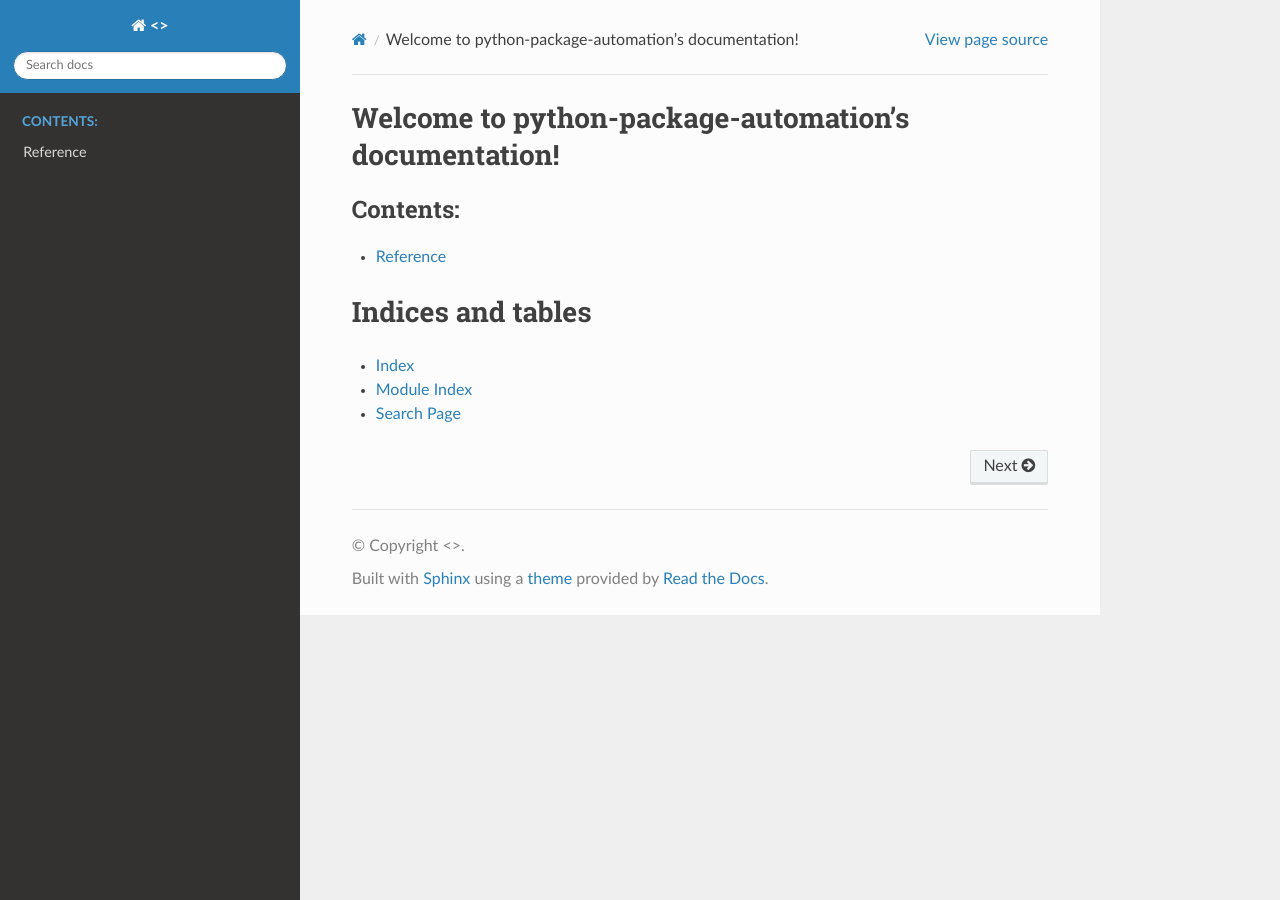
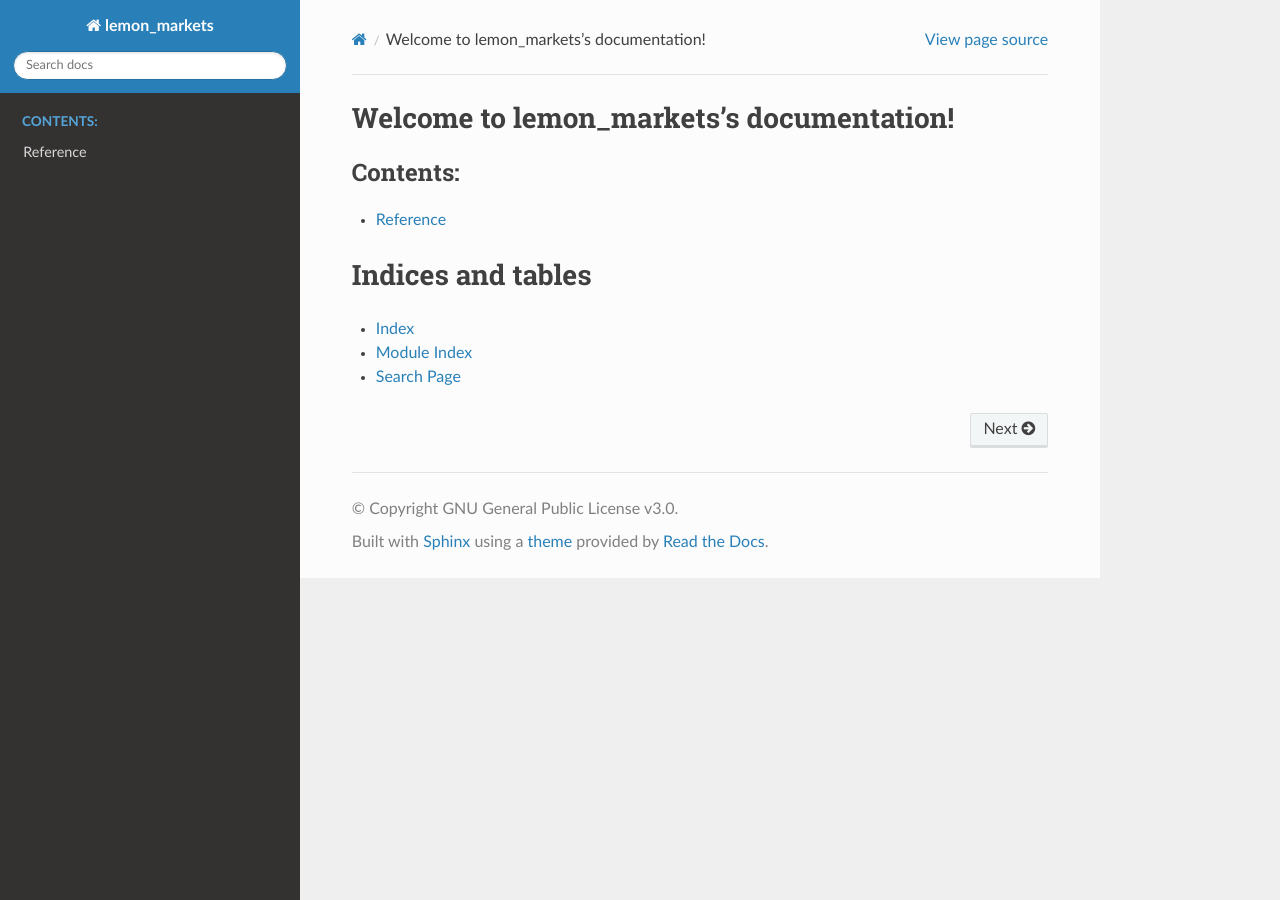
Before and after one commit to leonhma/lemon-markets-python-sdk, a Sphinx documentation site: the page built from docs/index.rst, in a window 1280 px wide. Built offline with Sphinx 7.4.7 and the Read the Docs theme 2.0.0, drawn with Linux system fonts in a browser that asks for light colours.

```diff
--- a/docs/conf.py
+++ b/docs/conf.py
@@ -9,9 +9,9 @@ import sys
 
 sys.path.insert(0, os.path.abspath('..'))
 
-project = "<>"
-copyright = "<>"
-author = "<>"
+project = "lemon_markets"
+copyright = "GNU General Public License v3.0"
+author = "leonhma"
 release = "<>"
 
 # -- General configuration ---------------------------------------------------
--- a/docs/index.rst
+++ b/docs/index.rst
@@ -3,7 +3,7 @@
    You can adapt this file completely to your liking, but it should at least
    contain the root `toctree` directive.
 
-Welcome to python-package-automation's documentation!
+Welcome to lemon_markets's documentation!
 =====================================================
 
 .. toctree::
```
Also changed, not shown: setup.py (+4 -4 lines), lemon_markets/__init__.py (renamed from python_package_automation/__init__.py), 1 other file.
